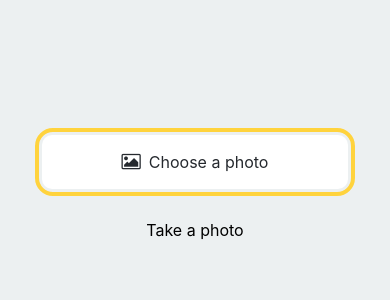
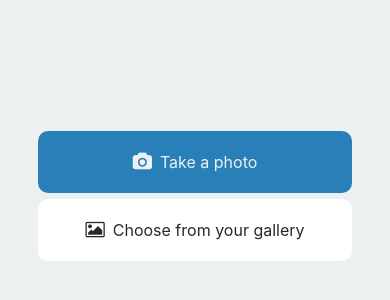
Before and after one commit to twocaum/prantos-mobile, a React Native app: screen / in a window 390 px wide. Shown: the part 226-526 px from the top of the page. Built offline with nearby package versions, Linux system fonts and the light colour scheme.

Commit message:
pick image functionality refactored

```diff
--- a/App.js
+++ b/App.js
@@ -1,7 +1,6 @@
-import { StatusBar } from 'expo-status-bar';
-import { StyleSheet, Text, View, Pressable} from 'react-native';
-import * as ImagePicker from 'expo-image-picker';
+import { StyleSheet, View} from 'react-native';
 import { useState } from 'react';
+import {pickImageAsync} from './utils/ImageUtils';
 
 import Button from './components/Button';
 
@@ -9,27 +8,13 @@ export default function App() {
 
   const [selectedImage, setSelectedImage] = useState(null);
 
-  const pickImageAsync = async () => {
-    let result = await ImagePicker.launchImageLibraryAsync({
-      allowsEditing: true,
-      quality: 1,
-    });
-
-    if (!result.canceled) {
-      setSelectedImage(result.assets[0].uri);
-    } else {
-      alert('You did not select any image.');
-    }
-  };
-
   return (
     <View style={styles.container}>
       <View style={styles.footerContainer}>
-        <Button theme="primary" label="Choose a photo" onPress={pickImageAsync} />
-        <Button label="Take a photo"/>
+        <Button theme="camera" label="Take a photo"/>
+        <Button theme="gallery" label="Choose from your gallery"  onPress={pickImageAsync} />
       </View>
     </View>
-
   );
 }
 
--- a/components/Button.js
+++ b/components/Button.js
@@ -2,10 +2,28 @@ import { StyleSheet, View, Pressable, Text } from 'react-native';
 import FontAwesome from "@expo/vector-icons/FontAwesome";
 
 export default function Button({ label, theme, onPress}) {
-    if (theme === "primary") {
+    if (theme === "camera") {
+      return (
+        <View style={[styles.buttonContainer]}>
+          <Pressable
+            style={[styles.button, { backgroundColor: "#2980B9" }]}
+            onPress={onPress}
+          >
+            <FontAwesome
+              name="camera"
+              size={18}
+              color="#ECF0F1"
+              style={styles.buttonIcon}
+            />
+            <Text style={[styles.buttonLabel, { color: "#ECF0F1" }]}>{label}</Text>
+          </Pressable>
+      </View>
+      );
+    }
+    else if(theme == "gallery") {
       return (
           <View
-        style={[styles.buttonContainer, { borderWidth: 4, borderColor: "#ffd33d", borderRadius: 18 }]}
+          style={[styles.buttonContainer]}
           >
             <Pressable
               style={[styles.button, { backgroundColor: "#fff" }]}
--- /dev/null
+++ b/utils/ImageUtils.js
@@ -0,0 +1,14 @@
+import * as ImagePicker from 'expo-image-picker';
+
+export const pickImageAsync = async () => {
+    let result = await ImagePicker.launchImageLibraryAsync({
+      allowsEditing: true,
+      quality: 1,
+    });
+
+    if (!result.canceled) {
+      setSelectedImage(result.assets[0].uri);
+    } else {
+      alert('You did not select any image.');
+    }
+  };
```
Lines whose indentation alone changed are shown as unchanged.
